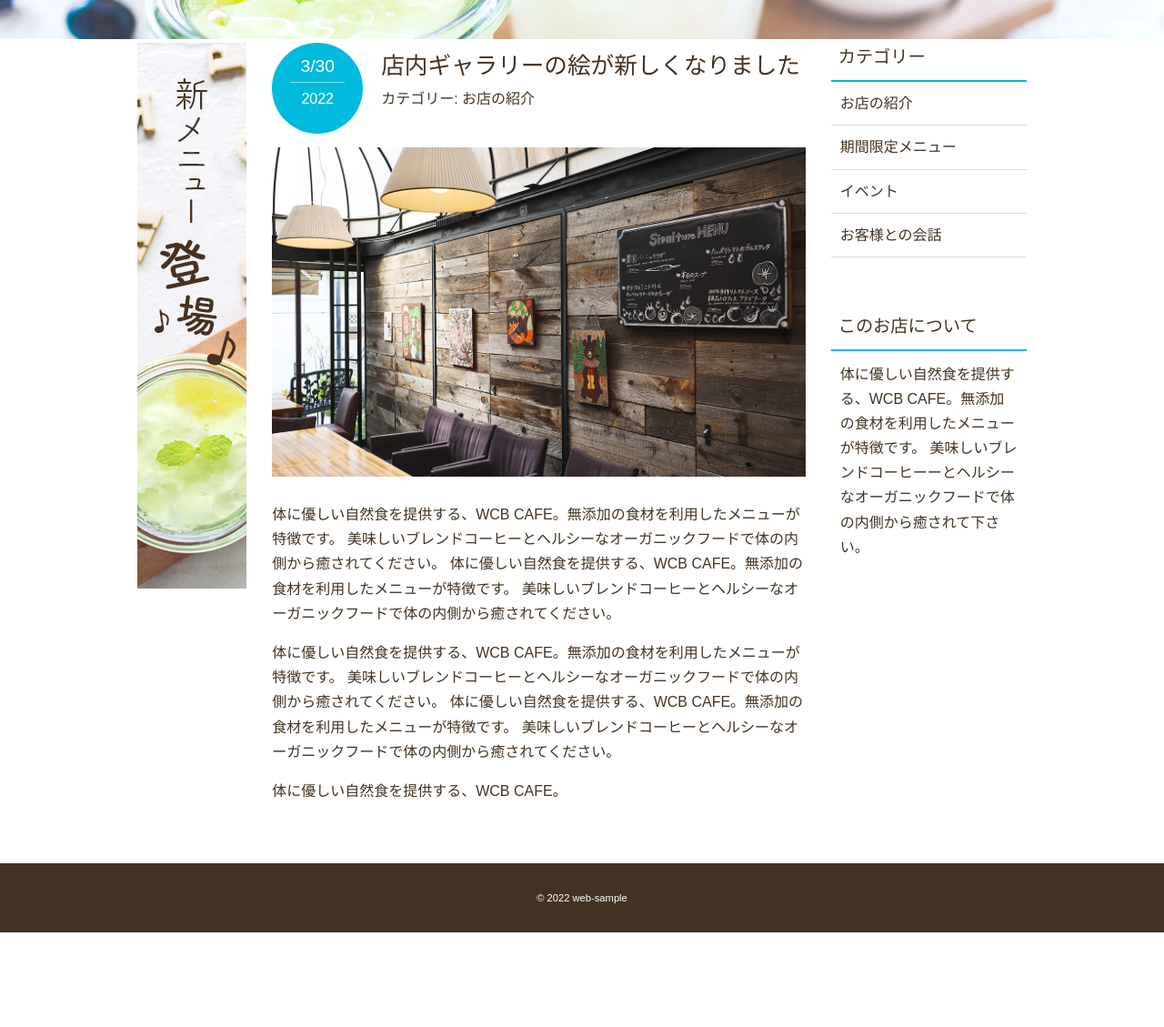
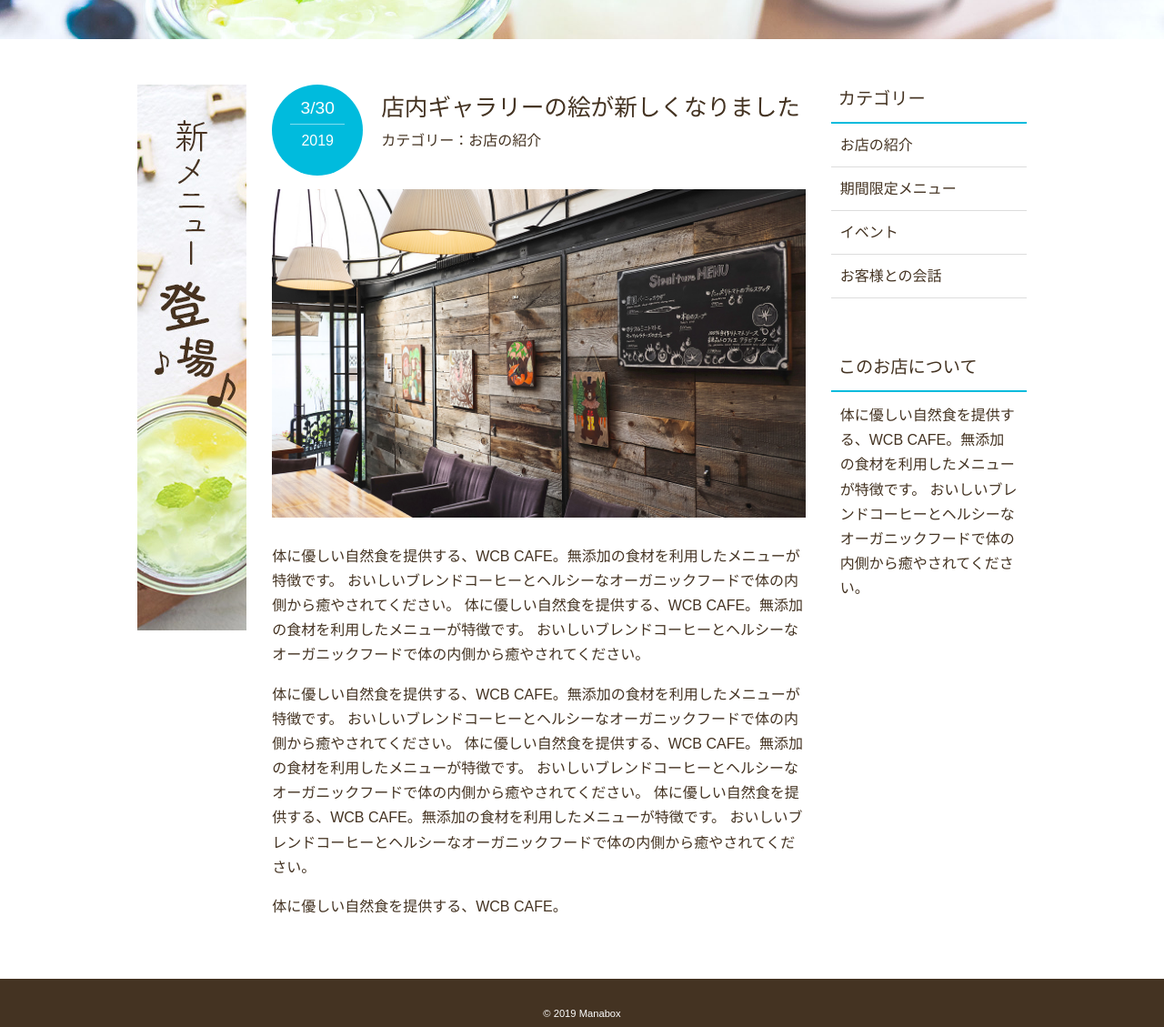
Before and after one commit to Nfnat0/web-sample, a plain HTML site: page WCBCafe/news.html in a window 1280 px wide. Shown: the part 227-1356 px from the top of the page at 91% size. Before the commit the page ends 1252 px from the top, so only its background shows below. Drawn offline with Linux system fonts and the light colour scheme; some packages are replaced by stand-ins of ours.

Commit message:
レイアウトを修正

```diff
--- a/WCBCafe/news.html
+++ b/WCBCafe/news.html
@@ -5,18 +5,19 @@
     <meta charset="utf-8">
     <title>WCB Cafe - NEWS</title>
     <meta name="description" content="ブレンドコーヒーとヘルシーなオーガニックフードを提供するカフェ">
+    <link rel="icon" type="image/png" href="images/favicon.png">
     <meta name="viewport" content="width=device-width, initial-scale=1">
+
     <!-- CSS -->
     <link rel="stylesheet" href="https://unpkg.com/ress/dist/ress.min.css">
     <link href="https://fonts.googleapis.com/css?family=Philosopher" rel="stylesheet">
     <link href="css/style.css" rel="stylesheet">
-    <link rel="icon" type="images/png" href="images/favicon.png">
 </head>
 
 <body>
     <div id="news" class="big-bg">
         <header class="page-header wrapper">
-            <h1><a href="index.html"><img class="logo" src="images/logo.svg" alt="WCBカフェホーム"></a></h1>
+            <h1><a href="index.html"><img class="logo" src="images/logo.svg" alt="WCBカフェ ホーム"></a></h1>
             <nav>
                 <ul class="main-nav">
                     <li><a href="news.html">News</a></li>
@@ -27,31 +28,35 @@
         </header>
 
         <div class="wrapper">
-            <h2 class="page-title">NEWS</h2>
-        </div><!--  .wrapper -->
+            <h2 class="page-title">News</h2>
+        </div><!-- /.wrapper -->
+    </div><!-- /#news -->
 
     <div class="news-contents wrapper">
         <article>
             <header class="post-info">
                 <h2 class="post-title">店内ギャラリーの絵が新しくなりました</h2>
-                    <p class="post-date">3/30 <span>2022</span></p>
-                    <p class="post-cat">カテゴリー: お店の紹介</p>
+                <p class="post-date">3/30 <span>2019</span></p>
+                <p class="post-cat">カテゴリー：お店の紹介</p>
             </header>
             <img src="images/wall.jpg" alt="店内の様子">
             <p>
                 体に優しい自然食を提供する、WCB CAFE。無添加の食材を利用したメニューが特徴です。
-                    美味しいブレンドコーヒーとヘルシーなオーガニックフードで体の内側から癒されてください。
+                おいしいブレンドコーヒーとヘルシーなオーガニックフードで体の内側から癒やされてください。
                 体に優しい自然食を提供する、WCB CAFE。無添加の食材を利用したメニューが特徴です。
-                    美味しいブレンドコーヒーとヘルシーなオーガニックフードで体の内側から癒されてください。
+                おいしいブレンドコーヒーとヘルシーなオーガニックフードで体の内側から癒やされてください。
             </p>
             <p>
                 体に優しい自然食を提供する、WCB CAFE。無添加の食材を利用したメニューが特徴です。
-                    美味しいブレンドコーヒーとヘルシーなオーガニックフードで体の内側から癒されてください。
+                おいしいブレンドコーヒーとヘルシーなオーガニックフードで体の内側から癒やされてください。
                 体に優しい自然食を提供する、WCB CAFE。無添加の食材を利用したメニューが特徴です。
-                    美味しいブレンドコーヒーとヘルシーなオーガニックフードで体の内側から癒されてください。
+                おいしいブレンドコーヒーとヘルシーなオーガニックフードで体の内側から癒やされてください。
+                体に優しい自然食を提供する、WCB CAFE。無添加の食材を利用したメニューが特徴です。
+                おいしいブレンドコーヒーとヘルシーなオーガニックフードで体の内側から癒やされてください。
             </p>
             <p>体に優しい自然食を提供する、WCB CAFE。</p>
         </article>
+
         <aside>
             <h3 class="sub-title">カテゴリー</h3>
             <ul class="sub-menu">
@@ -60,23 +65,24 @@
                 <li><a href="#">イベント</a></li>
                 <li><a href="#">お客様との会話</a></li>
             </ul>
+
             <h3 class="sub-title">このお店について</h3>
             <p>
                 体に優しい自然食を提供する、WCB CAFE。無添加の食材を利用したメニューが特徴です。
-                    美味しいブレンドコーヒーーとヘルシーなオーガニックフードで体の内側から癒されて下さい。
+                おいしいブレンドコーヒーとヘルシーなオーガニックフードで体の内側から癒やされてください。
             </p>
         </aside>
 
         <div class="ad">
-                <img src="images/banner.jpg" alt="新メニュー登場！">
+            <img src="images/banner.jpg" alt="新メニュー登場">
         </div>
-        </div> <!-- /.news-contents -->
+    </div><!-- /.news-contents -->
+
     <footer>
         <div class="wrapper">
-                <p><small>&copy; 2022 web-sample</small></p>
+            <p><small>&copy; 2019 Manabox</small></p>
         </div>
     </footer>
-    </div>
 </body>
 
 </html>
```
Also changed, not shown: WCBCafe/menu.html (+6 -7 lines). Lines whose indentation alone changed are shown as unchanged.
